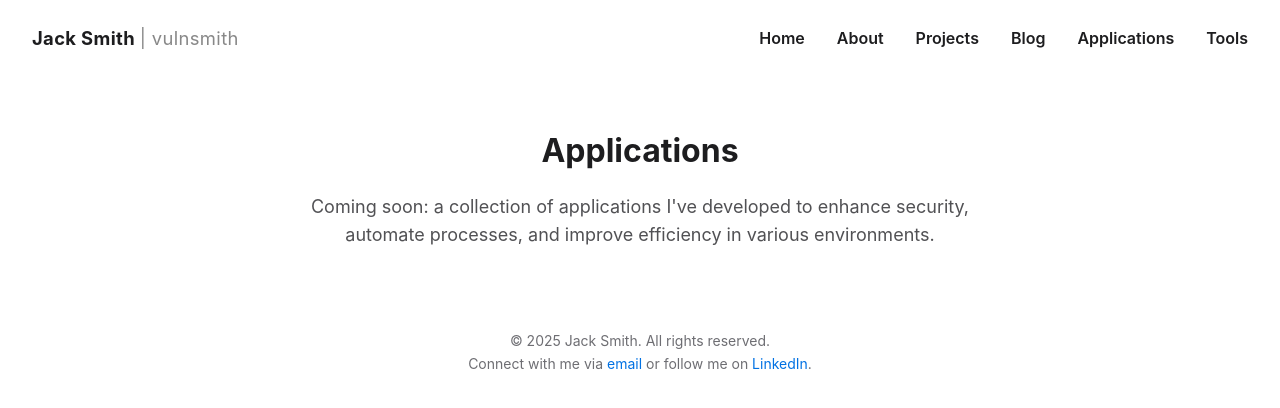
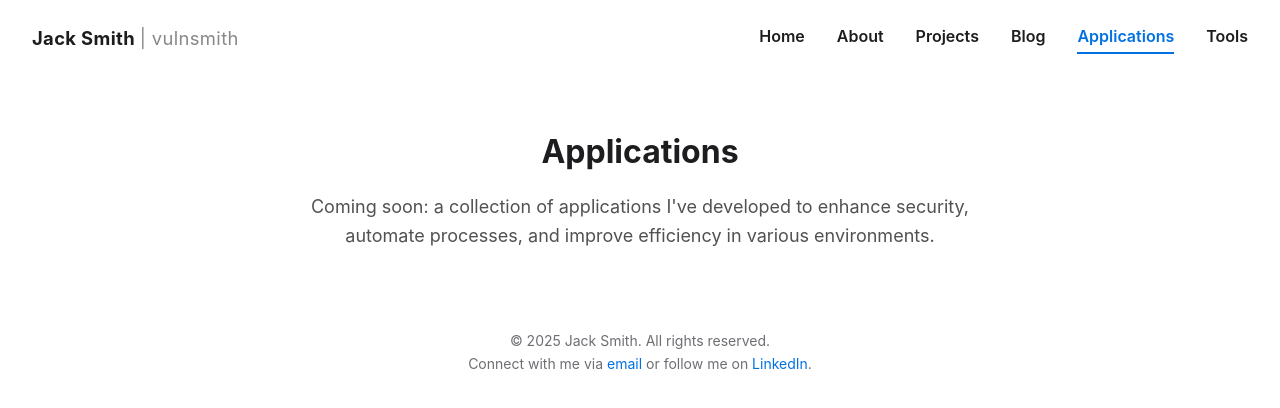
Before and after one commit to vulnsmith/vulnsmith.github.io, a plain HTML site: page apps.html in a window 1280 px wide. Drawn offline with Linux system fonts and the light colour scheme; a web font is replaced by a local one.

Commit message:
fix active highlight

```diff
--- a/apps.html
+++ b/apps.html
@@ -54,6 +54,12 @@
       color: var(--accent-color);
     }
 
+    nav a.active {
+      color: var(--accent-color);
+      border-bottom: 2px solid var(--accent-color);
+      padding-bottom: 2px;
+    }
+
     main {
       max-width: 800px;
       margin: 0 auto;
@@ -91,7 +97,7 @@
         <a href="about.html">About</a>
         <a href="projects.html">Projects</a>
         <a href="blog.html">Blog</a>
-        <a href="apps.html">Applications</a>
+        <a href="apps.html" class="active">Applications</a>
         <a href="tools.html">Tools</a>
       </div>
     </nav>
```
Also changed, not shown: blog.html (+7 -1 lines), index.html (+0 -1 lines), projects.html (+7 -1 lines), tools.html (+8 -1 lines).
